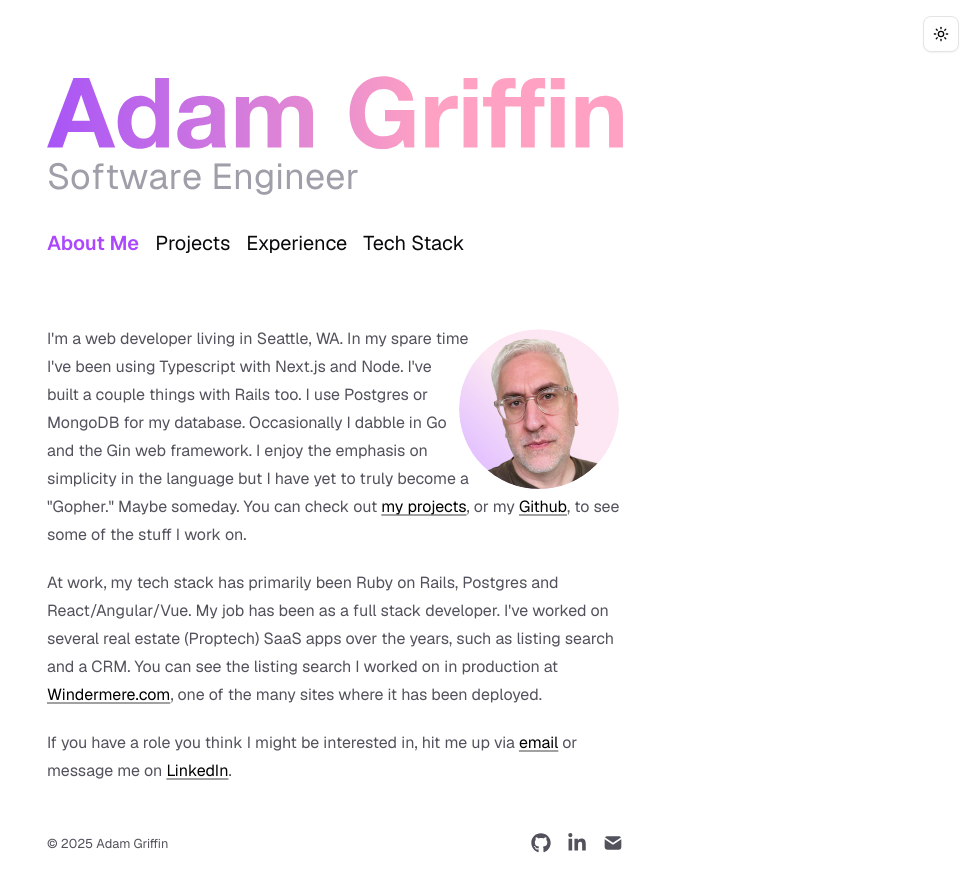
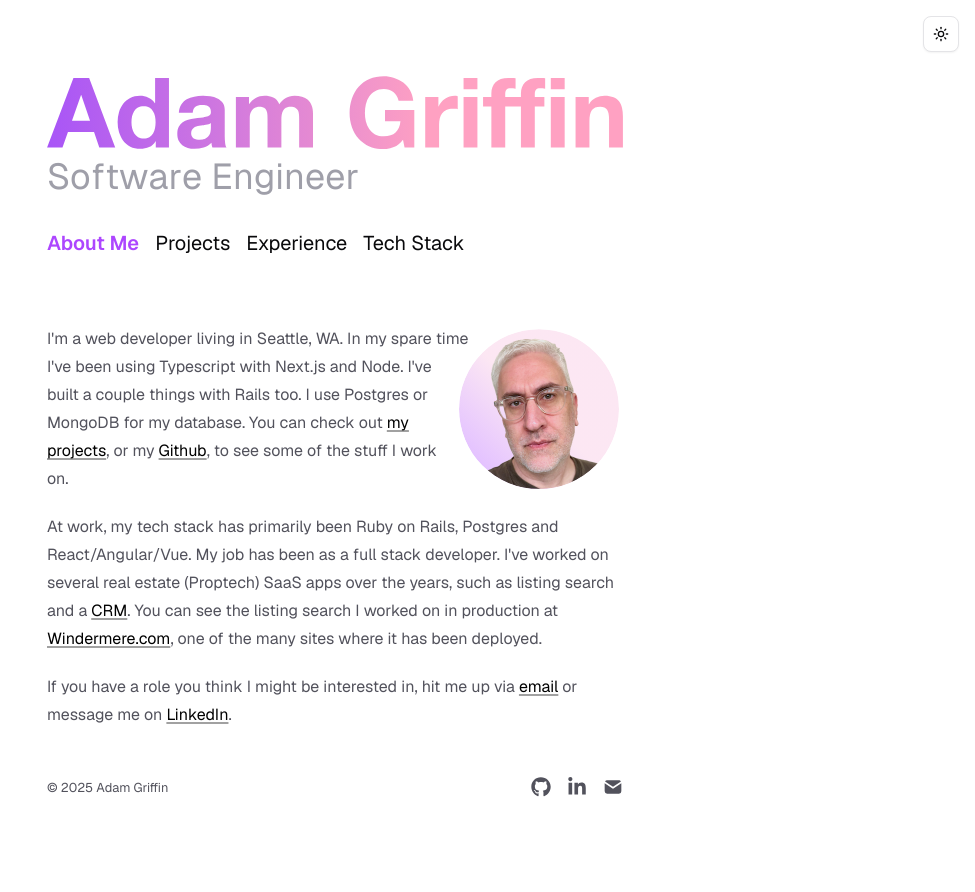
Before and after one commit to adamwgriffin/portfolio, a Next.js app: page / in a window 1280 px wide. Shown: the top 892 px of the page, without its empty margins (305-1280 px from the left). After the commit the page ends 845 px from the top, so only its background shows below. Built offline with nearby package versions, Linux system fonts and the light colour scheme.

Commit message:
Updated about section

```diff
--- a/app/page.tsx
+++ b/app/page.tsx
@@ -20,10 +20,7 @@ export default function Page() {
         I&apos;m a web developer living in Seattle, WA. In my spare time
         I&apos;ve been using Typescript with Next.js and Node. I&apos;ve built a
         couple things with Rails too. I use Postgres or MongoDB for my database.
-        Occasionally I dabble in Go and the Gin web framework. I enjoy the
-        emphasis on simplicity in the language but I have yet to truly become a
-        &quot;Gopher.&quot; Maybe someday. You can check out{" "}
-        <Link href="/projects">my projects</Link>, or my{" "}
+        You can check out <Link href="/projects">my projects</Link>, or my{" "}
         <a href={socialLinks.github} target="_blank">
           Github
         </a>
@@ -34,8 +31,14 @@ export default function Page() {
         At work, my tech stack has primarily been Ruby on Rails, Postgres and
         React/Angular/Vue. My job has been as a full stack developer. I&apos;ve
         worked on several real estate (Proptech) SaaS apps over the years, such
-        as listing search and a CRM. You can see the listing search I worked on
-        in production at{" "}
+        as listing search and a{" "}
+        <a
+          href="https://moxiworks.com/solutions/real-estate-crm/"
+          target="_blank"
+        >
+          CRM
+        </a>
+        . You can see the listing search I worked on in production at{" "}
         <a href="https://www.windermere.com/search" target="_blank">
           Windermere.com
         </a>
```
